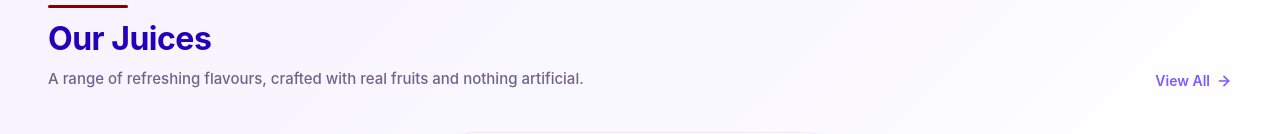
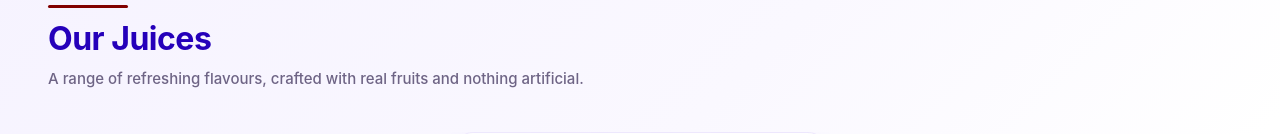
Before and after one commit to Heritage777/pomona_fruit_juice, a React (Vite) app in the folder pomona_frontend/: page / in a window 1280 px wide. Shown: the part 620-754 px from the top of the page. Built offline with nearby package versions, Linux system fonts and the light colour scheme; no server answers.

Commit message:
removed view all link

```diff
--- a/pomona_frontend/src/Products.jsx
+++ b/pomona_frontend/src/Products.jsx
@@ -25,13 +25,13 @@ function Products({ products = [], onAddToCart, onViewAll }) {
               A range of refreshing flavours, crafted with real fruits and nothing artificial.
             </p>
           </div>
-          <button onClick={onViewAll} className="view-all-link">
+          {/* <button onClick={onViewAll} className="view-all-link">
             View All
             <svg width="16" height="16" viewBox="0 0 24 24" fill="none" stroke="currentColor" strokeWidth="2.5" strokeLinecap="round" strokeLinejoin="round">
               <line x1="5" y1="12" x2="19" y2="12"></line>
               <polyline points="12 5 19 12 12 19"></polyline>
             </svg>
-          </button>
+          </button> */}
         </div>
 
         {/* Swiper Carousel Stage */}
```
